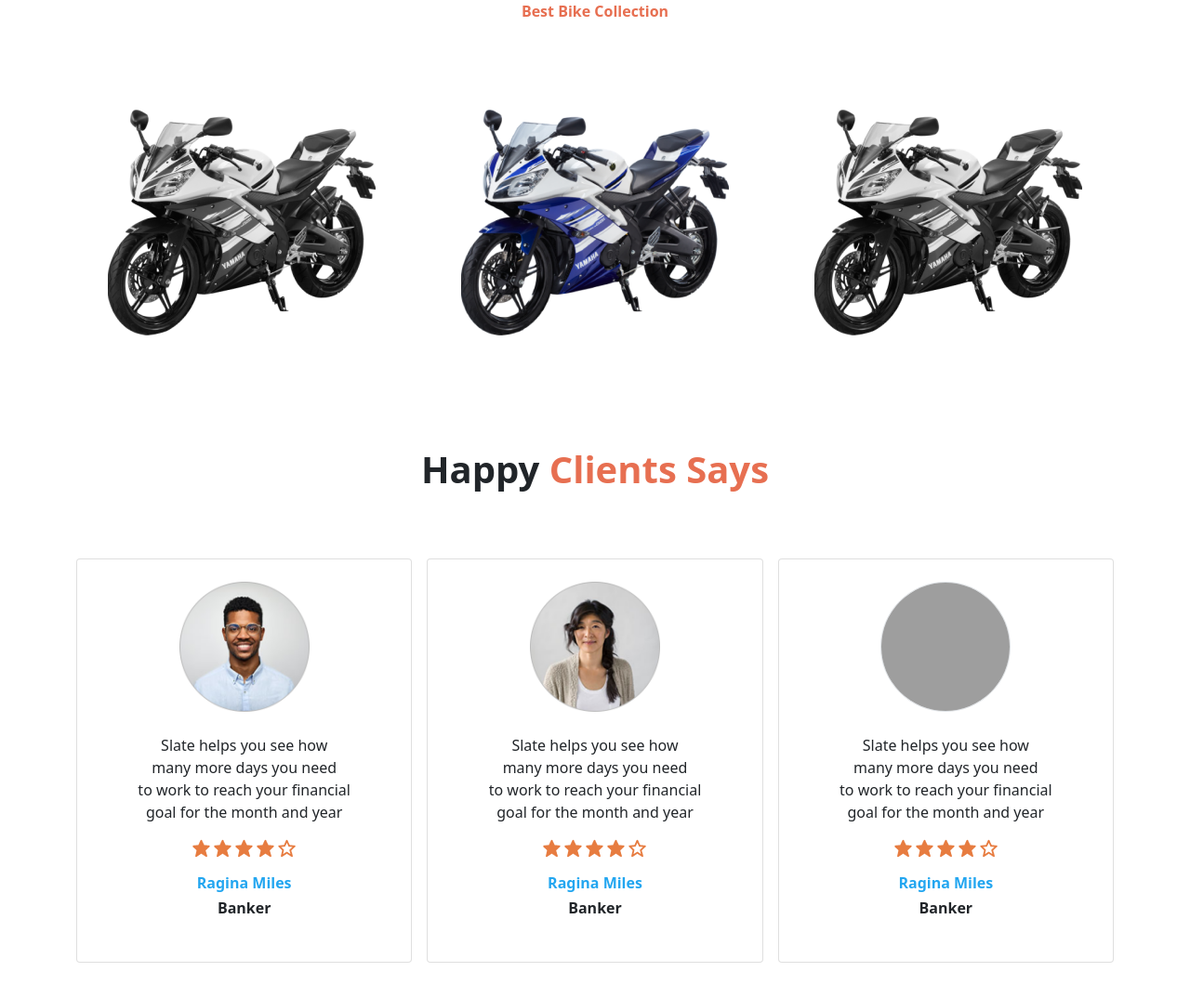
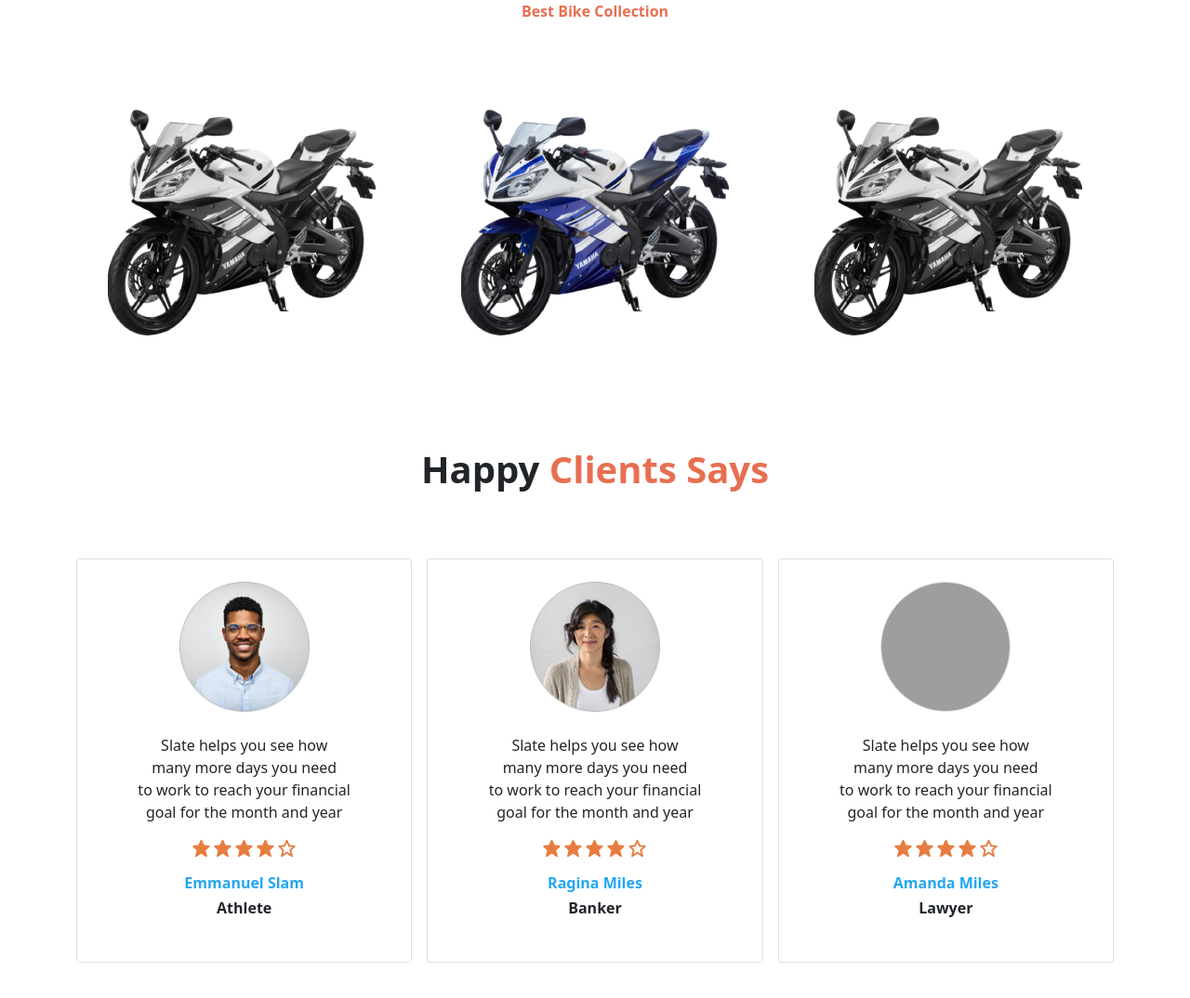
Before and after one commit to raihan-eagle/Bootstrap_CSS_Project_3, a plain HTML site: page index.html in a window 1280 px wide. Shown: the part 690-1764 px from the top of the page at 93% size. Drawn offline with nearby package versions, Linux system fonts and the light colour scheme; grey boxes are pictures that could not be loaded.

Commit message:
few changes

```diff
--- a/index.html
+++ b/index.html
@@ -76,24 +76,22 @@
     <main>
       <!-- main section starts  -->
 
-
         <!-- Featured bike 2021------- -->
         <div class="container" >
           <h1 class="mt-5 text-center fw-bolder" >Featured Bikes 2021</h1>
           <h6 class="mb-5 text-center fw-bolder client-color" >Best Bike Collection </h6>
           <div class="row">
               <div class="col-lg-4 col-sm-12 d-flex justify-content-center py-5">
-                  <img class="img-fluid" src="images/feature-bike-gray.png " alt="">
+                  <img class=" make-gray img-fluid" src="images/feature-bike.png " alt="">
               </div>
               <div class="col-lg-4 col-sm-12 d-flex justify-content-center py-5">
                   <img class="img-fluid" src="images/feature-bike.png" alt="">
               </div>
               <div class="col-lg-4 col-sm-12 d-flex justify-content-center py-5">
-                  <img class="img-fluid" src="images/feature-bike-gray.png" alt="">
+                  <img class="make-gray img-fluid" src="images/feature-bike.png" alt="">
               </div>
           </div>
         </div>
-
 
         <!-- review------------------- Card -->
         <section class="container my-lg-5">
@@ -113,8 +111,8 @@
                           <img src="icon/icn bxs-star.png" alt="">
                           <img src="icon/icn bx-star.png" alt="">
                       </div>
-                      <h6 class="text-center fw-bold review-person">Ragina Miles</h6>
-                      <h6 class="text-center fw-bold">Banker</h6>
+                      <h6 class="text-center fw-bold review-person">Emmanuel Slam</h6>
+                      <h6 class="text-center fw-bold">Athlete</h6>
 
 
                   </div>
@@ -154,8 +152,8 @@
                             <img src="icon/icn bxs-star.png" alt="">
                             <img src="icon/icn bx-star.png" alt="">
                         </div>
-                        <h6 class="text-center fw-bold review-person">Ragina Miles</h6>
-                        <h6 class="text-center fw-bold">Banker</h6>
+                        <h6 class="text-center fw-bold review-person">Amanda Miles</h6>
+                        <h6 class="text-center fw-bold">Lawyer</h6>
 
 
                     </div>
@@ -165,7 +163,6 @@
 
             </div>
         </section>
-
 
         <!-- Frequently Q/A [Accordian] -->
         <div class="container px-4">
--- a/styles.css
+++ b/styles.css
@@ -1,6 +1,5 @@
 .sec-background{
     background-color: #264653;
-
 }
 
 .intro-peragraph{
@@ -15,9 +14,11 @@
 
 .client-color{
         color: #E76F51;
-
 }
 
 .review-person{
     color: #23A6F0;
 }
+.make-gray{
+    filter: grayscale(1);
+}
```
Also changed, not shown: images/feature-bike-gray.png (deleted).
